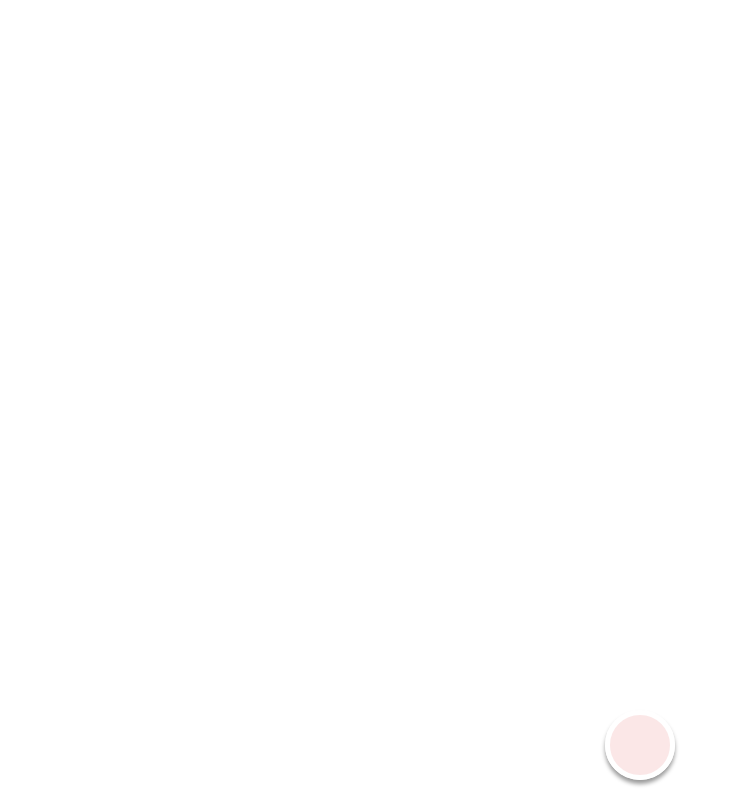
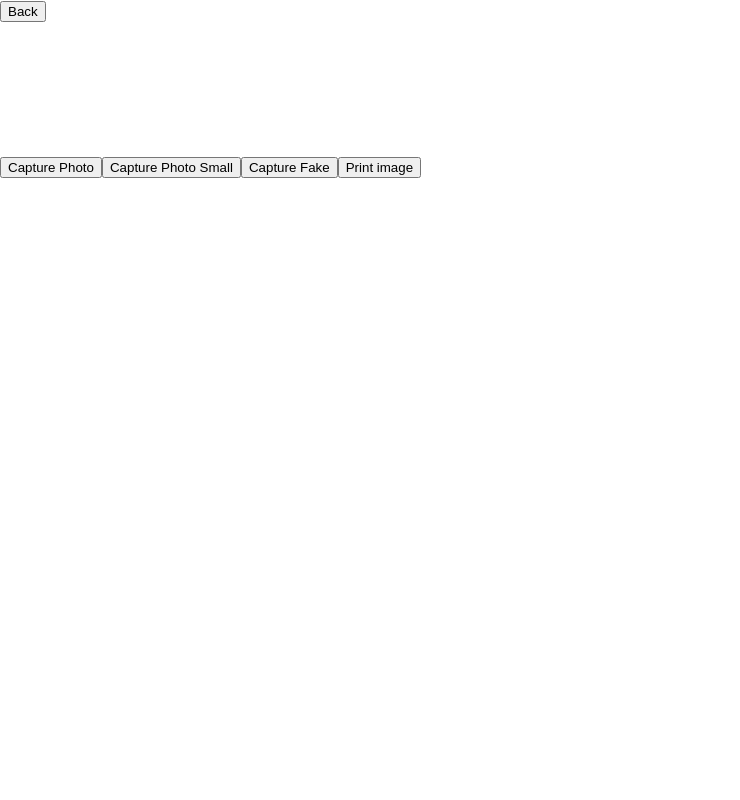
Before and after one commit to kenkawakenkenke/eyecatcher, a React (Create React App) app in the folder web/: page /debug in a window 1280 px wide. Shown: the whole page, without its empty margins (0-740 px from the left). Built offline with nearby package versions, Linux system fonts and the light colour scheme; no server answers.

Commit message:
Some tweaks: (1) make the app more likely to show in proper full screen (2) make the summaries more exciting

```diff
--- a/web/src/App.css
+++ b/web/src/App.css
@@ -36,3 +36,9 @@
     transform: rotate(360deg);
   }
 }
+
+body {
+  margin: 0;
+  padding: 0;
+  overflow: hidden;
+}
--- a/web/src/App.js
+++ b/web/src/App.js
@@ -1,9 +1,6 @@
-import logo from './logo.svg';
 import './App.css';
 import { BrowserRouter, Routes, Route, Switch } from 'react-router-dom';
 import TopPage from './pages/top';
-import EntrypointPage from './pages/entrypoint';
-import CapturePage from './pages/capture';
 import DebugPage from './pages/debug';
 import { initializeApp, getApp } from 'firebase/app';
 import 'firebase/firestore';
@@ -22,12 +19,10 @@ function App({ firebaseConfig }) {
   // }
 
   return (
-    <TopPage />
-    // <BrowserRouter>
-    //   <Route exact path="/" component={EntrypointPage} />
-    //   <Route path="/capture" component={CapturePage} />
-    //   <Route path="/debug" component={DebugPage} />
-    // </BrowserRouter>
+    <BrowserRouter>
+      <Route exact path="/" component={TopPage} />
+      <Route path="/debug" component={DebugPage} />
+    </BrowserRouter>
   );
 }
 
--- a/web/src/components/capture/DebugCapture.js
+++ b/web/src/components/capture/DebugCapture.js
@@ -43,7 +43,7 @@ function DebugCapture() {
         loadImage(image);
     };
     const handleFakeImage = async () => {
-        loadImage(IMAGE_BOOK_1, true);
+        loadImage(IMAGE_BOOK_1, false);
     };
     const printImage = async () => {
         console.log(`export const IMAGE = "${webcamRef.current.getScreenshot()}";`);
```
Also changed, not shown: 1 other file (tests, documents, lock files or other folders).
